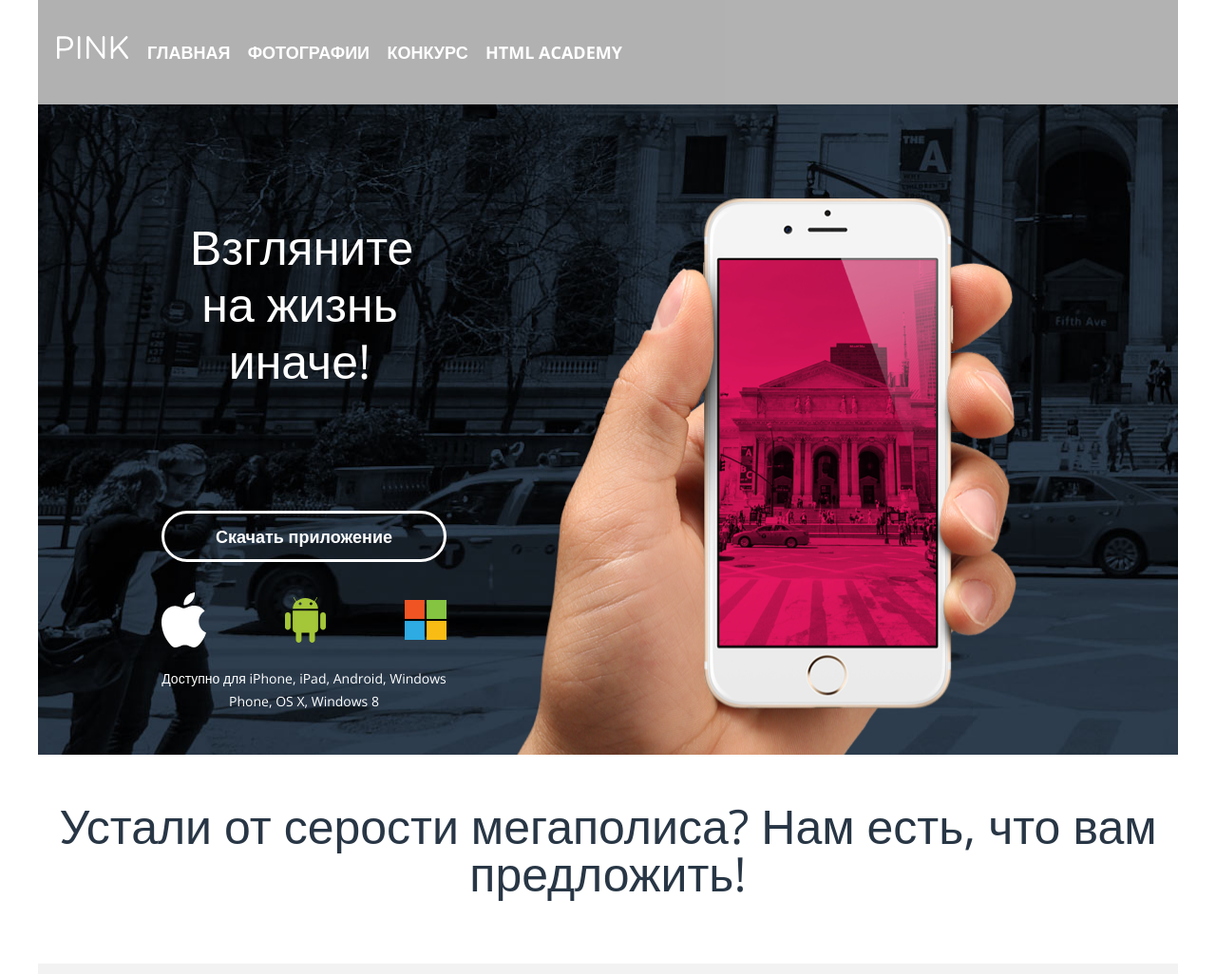
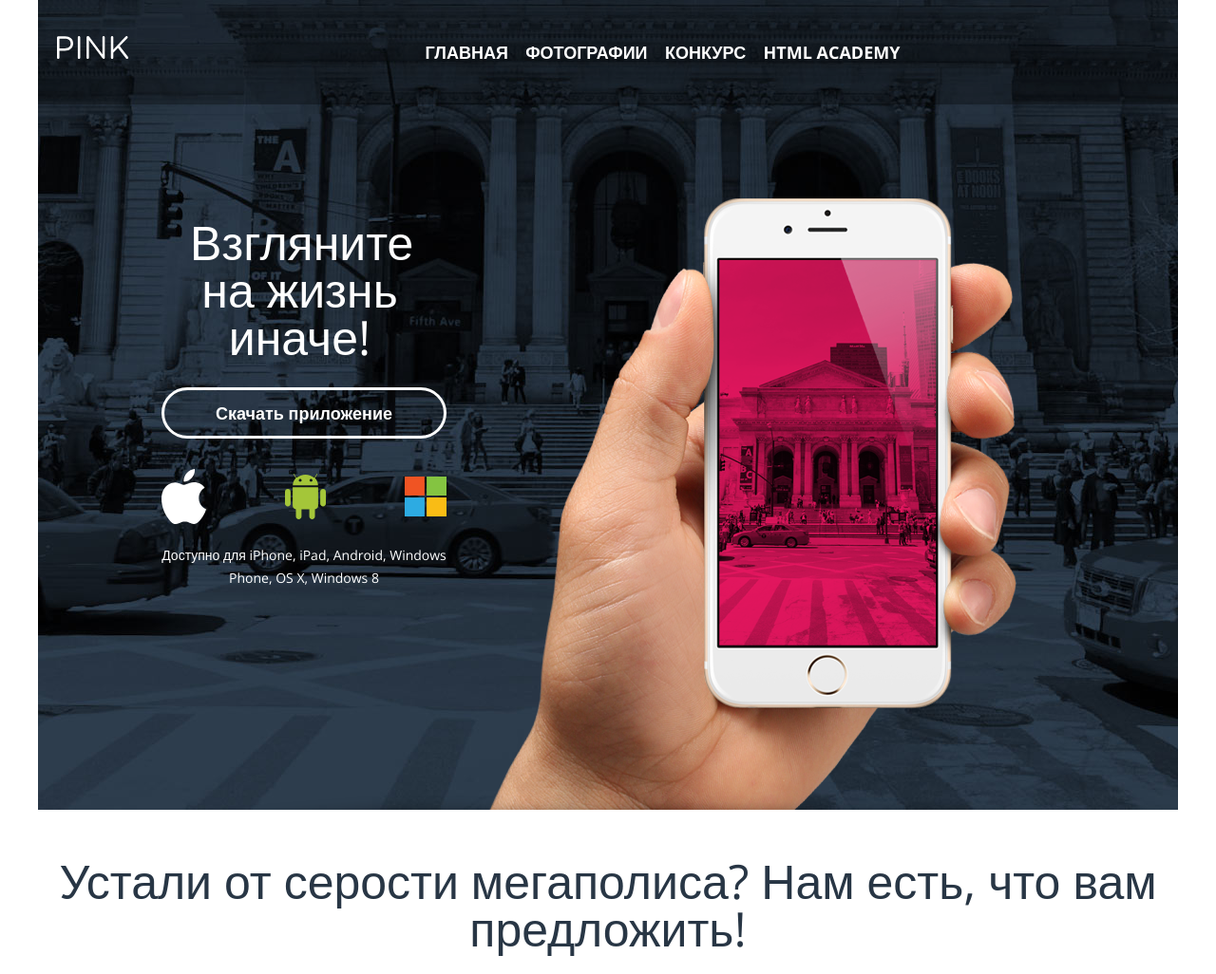
Before and after one commit to StepanezNataly/549683-pink-17, a website: page source/index.html in a window 1280 px wide. Shown: the top 1026 px of the page at 95% size. Drawn offline with nearby package versions, Linux system fonts and the light colour scheme; files that its build step writes are made by us from their sources.

Commit message:
Добавляет исправления в разметке и стилизации

```diff
--- a/source/index.html
+++ b/source/index.html
@@ -13,7 +13,7 @@
         <img src="img/logo-pink-white-mobile.svg" width="75" height="22" alt="Логотип Pink">
       </a>
       <nav class="main-nav">
-        <button class="main-nav__toggle" type="button">Открыть меню</button>
+        <button class="main-nav__toggle" type="button"><span class="visually-hidden">Открыть меню</span></button>
         <div class="main-nav__wrapper">
           <ul class="main-nav__list">
             <li class="main-nav__list-item main-nav__list-item--active">
@@ -33,8 +33,8 @@
       </nav>
     </header>
     <main class="page-main container">
-      <div class="page-main__wrapper page-main__wrapper--index">
-        <h1 class="page-main__title page-main__title--index">Взгляните на жизнь иначе!</h1>
+      <div class="page-main__wrapper">
+        <h1 class="page-main__title">Взгляните на жизнь иначе!</h1>
         <section class="download">
           <div class="download__wrapper">
             <h2 class="visually-hidden">Скачать приложение</h2>
--- a/source/less/base.less
+++ b/source/less/base.less
@@ -46,7 +46,7 @@ img {
   padding: 0;
 }
 
-@media (min-width: 660px) {
+@media (min-width: @tablet-width) {
   body {
     min-width: 660px;
     /*background-image: url("../img/bg-back-tablet@1x.jpg");
@@ -62,7 +62,7 @@ img {
   }
 }
 
-@media (min-width: 1200px) {
+@media (min-width: @desktop-width) {
   body {
     min-width: 1200px;
     /*background-image: url("../img/bg-back-desktop@1x.jpg");
--- a/source/less/blocks/download.less
+++ b/source/less/blocks/download.less
@@ -1,5 +1,5 @@
 .download {
-  margin-top: 270px;
+  margin-top: 346px;
 }
 
 .download__wrapper {
@@ -33,7 +33,7 @@
   margin-top: 32px;
 }
 
-@media (min-width: 660px) {
+@media (min-width: @tablet-width) {
   .download {
     display: flex;
     margin-top: 0;
@@ -50,7 +50,7 @@
   }
 }
 
-@media (min-width: 1200px) {
+@media (min-width: @desktop-width) {
   .download__wrapper {
     margin-left: 110px;
   }
--- a/source/less/blocks/effect.less
+++ b/source/less/blocks/effect.less
@@ -2,7 +2,7 @@
   display: none;
 }
 
-@media (min-width: 660px) {
+@media (min-width: @tablet-width) {
   .effect {
     display: flex;
     align-items: center;
@@ -40,7 +40,7 @@
   }
 }
 
-@media (min-width: 1200px) {
+@media (min-width: @desktop-width) {
   .effect {
     background-color: @bg-color-grey;
     margin-top: 0;
--- a/source/less/blocks/features.less
+++ b/source/less/blocks/features.less
@@ -28,7 +28,7 @@
   display: none;
 }
 
-@media (min-width: 660px) {
+@media (min-width: @tablet-width) {
   .features {
     padding: 0;
     background-color: @bg-light;
@@ -55,7 +55,7 @@
   }
 }
 
-@media (min-width: 1200px) {
+@media (min-width: @desktop-width) {
   .features__title {
     font-size: 50px;
     line-height: 50px;
--- a/source/less/blocks/main-nav.less
+++ b/source/less/blocks/main-nav.less
@@ -1,3 +1,36 @@
+.main-nav {
+  position: relative;
+  width: 320px;
+  margin: 0 auto;
+}
+
+/*.main-nav__toggle {
+  position: absolute;
+  top: 21px;
+  right: 20px;
+  z-index: 2;
+  display: block;
+  width: 50px;
+  height: 24px;
+  background-color: transparent;
+  cursor: pointer;
+  border: none;
+  &:hover,
+  &:active
+}
+
+.main-nav--closed .main-nav__toggle::before {
+  content: "";
+  position: absolute;
+  top: 21px;
+  right: 20px;
+  width: 50px;
+  height: 24px;
+  background-image: url("../img/icon-menu-burger.svg");
+  background-position: 0 0;
+  background-repeat: no-repeat;
+}*/
+
 .main-nav__list {
   .list-style();
   display: flex;
@@ -13,13 +46,13 @@
   color: @color;
 }
 
-@media (min-width: 660px) {
+@media (min-width: @tablet-width) {
   .main-nav__list {
     align-items: center;
   }
 }
 
-@media (min-width: 1200px) {
+@media (min-width: @desktop-width) {
   .main-nav {
     min-width: 500px;
   }
--- a/source/less/blocks/page-footer.less
+++ b/source/less/blocks/page-footer.less
@@ -46,7 +46,7 @@
   color: @base-color;
 }
 
-@media (min-width: 660px) {
+@media (min-width: @tablet-width) {
   .page-footer__wrapper {
     display: flex;
     justify-content: space-between;
@@ -64,7 +64,7 @@
   }
 }
 
-@media (min-width: 1200px) {
+@media (min-width: @desktop-width) {
   .page-footer__wrapper {
     width: 940px;
     padding: 98px 130px 87px 130px;
--- a/source/less/blocks/page-header.less
+++ b/source/less/blocks/page-header.less
@@ -1,25 +1,18 @@
 .page-header {
   display: flex;
   background-color: @bg-dark;
-  min-height: 321px;
 }
 
 .page-header__logo {
   margin: 22px 20px 25px 20px;
 }
 
-@media (min-width: 660px) {
-  .page-header {
-    min-height: 361px;
-  }
-}
-
-@media (min-width: 1200px) {
+@media (min-width: @desktop-width) {
   .page-header {
     align-items: center;
     flex-direction: row;
     min-height: 110px;
-    background-color: #000000;
-    opacity: 0.3;
+    background-color: rgba(0, 0, 0, 0.3);
+    position: relative;
   }
 }
--- a/source/less/blocks/page-main.less
+++ b/source/less/blocks/page-main.less
@@ -1,86 +1,119 @@
 .page-main__wrapper {
+  background-color: #000000;
+  background-image: url("../img/iphone-hand-mobile@1x.png"), url("../img/bg-back-mobile@1x.jpg");
+  background-repeat: no-repeat, no-repeat;
+  background-position: 0 110px, 0 -66px;
+  box-sizing: border-box;
+  padding-top: 25px;
+}
+
+.page-main__wrapper--other {
   background-color: #000000;
   background-image: url("../img/bg-back-mobile@1x.jpg");
   background-repeat: no-repeat;
-  background-position: 50% -66px;
-  background-size: auto 462px;
-}
-
-.page-main__wrapper--index {
-  background-color: #000000;
-  background-image: url("../img/iphone-hand-mobile@1x.png"), url("../img/bg-back-mobile@1x.jpg");
-  background-repeat: no-repeat, no-repeat;
-  background-position: 0 110px, 50% -66px;
-  background-size: auto 286px, auto 462px;
+  background-position: 0 -66px;
+  box-sizing: border-box;
+  padding-top: 30px;
+  padding-bottom: 80px;
 }
 
 .page-main__title {
+  font-size: 0;
+  margin: 0;
+}
+
+.page-main__title--photo {
   font-size: 24px;
   font-weight: 300;
   color: @color;
   text-align: center;
-  margin: 0;
-  padding: 30px 35px 70px 35px;
+  width: 170px;
+  margin: 0 auto;
 }
 
-.page-main__title--index {
-  font-size: 0;
-  margin: 0;
+.page-main__title--form {
+  font-size: 24px;
+  font-weight: 300;
+  line-height: 32px;
+  color: @color;
+  text-align: center;
+  width: 230px;
+  margin: 0 auto;
 }
 
-@media (min-width: 660px) {
+@media (min-width: @tablet-width) {
   .page-main__wrapper {
+    background-image: url("../img/iphone-hand-tablet@1x.png"), url("../img/bg-back-tablet@1x.jpg");
+    background-position: 50% 74px, 50% -110px;
+    box-sizing: border-box;
+    padding-top: 103px;
+  }
+
+  .page-main__wrapper--other {
     background-image: url("../img/bg-back-tablet@1x.jpg");
     background-position: 50% -110px;
-    background-size: auto 729px;
-  }
-
-  .page-main__wrapper--index {
-    background-image: url("../img/iphone-hand-tablet@1x.png"), url("../img/bg-back-tablet@1x.jpg");
-    background-position: 50% 80px, 50% -110px;
-    background-size: auto 545px, auto 729px;
+    box-sizing: border-box;
+    padding-top: 80px;
+    padding-bottom: 147px;
   }
 
   .page-main__title {
-    font-size: 50px;
+    font-size: 40px;
     line-height: 50px;
-    padding: 80px 154px 146px 154px;
-  }
-
-  .page-main__title--index {
     width: 186px;
-    padding: 0;
-    padding-top: 100px;
-    padding-left: 75px;
-    font-size: 40px;
-    line-height: 60px;
+    margin-left: 75px;
     color: #ffffff;
     font-weight: 300;
     text-align: center;
   }
+
+  .page-main__title--photo {
+    font-size: 50px;
+    line-height: 50px;
+    width: 350px;
+    margin: 0 auto;
+  }
+
+  .page-main__title--form {
+    font-size: 50px;
+    line-height: 60px;
+    width: 475px;
+    margin: 0 auto;
+  }
 }
 
-@media (min-width: 1200px) {
+@media (min-width: @desktop-width) {
   .page-main__wrapper {
-    background-image: url("../img/bg-back-desktop@1x.jpg");
-    background-position: 0 -110px;
-    background-size: auto 853px;
+    background-image: url("../img/iphone-hand-desktop@1x.png"), url("../img/bg-back-desktop@1x.jpg");
+    background-position: 146px 209px, center;
+    background-size: auto 645px, cover;
+    margin-top: -110px;
+    min-height: 853px;
+    padding-top: 230px;
   }
 
-  .page-main__wrapper--index {
-    background-image: url("../img/iphone-hand-desktop@1x.png"), url("../img/bg-back-desktop@1x.jpg");
-    background-position: 146px 99px, 0 -110px;
-    background-size: auto 645px, auto 853px;
+  .page-main__wrapper--other {
+    background-image: url("../img/bg-back-desktop@1x.jpg");
+    background-position: center;
+    background-size: cover;
+    margin-top: -110px;
+    min-height: 853px;
+    padding-top: 180px;
   }
 
   .page-main__title {
-    padding: 70px 420px 100px 420px;
+    width: 231px;
+    margin-left: 160px;
+    font-size: 50px;
   }
 
-  .page-main__title--index {
-    width: 231px;
-    padding-top: 120px;
-    padding-left: 160px;
-    font-size: 50px;
+  .page-main__title--photo {
+    width: 350px;
+    margin: 0 auto;
+  }
+
+  .page-main__title--form {
+    width: 750px;
+    margin: 0 auto;
   }
 }
--- a/source/less/blocks/photo.less
+++ b/source/less/blocks/photo.less
@@ -23,7 +23,7 @@
   text-align: center;
 }
 
-@media (min-width: 660px) {
+@media (min-width: @tablet-width) {
   .photo__title {
     font-size: 18px;
     line-height: 30px;
@@ -51,7 +51,11 @@
   }
 }
 
-@media (min-width: 1200px) {
+@media (min-width: @desktop-width) {
+  .photo {
+    margin-top: -459px;
+  }
+
   .photo__title {
     padding: 95px 310px 90px 310px;
   }
```
Also changed, not shown: source/form.html (+3 -3 lines), source/photo.html (+3 -3 lines).
